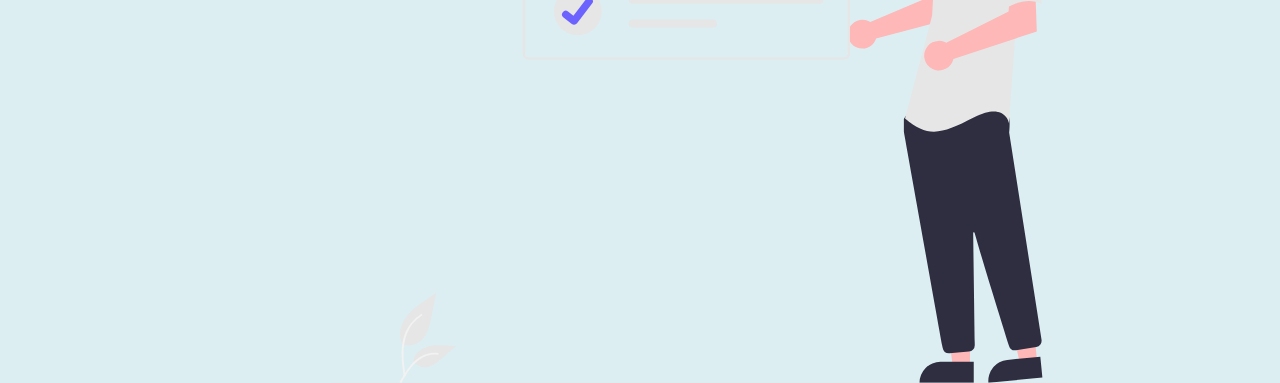
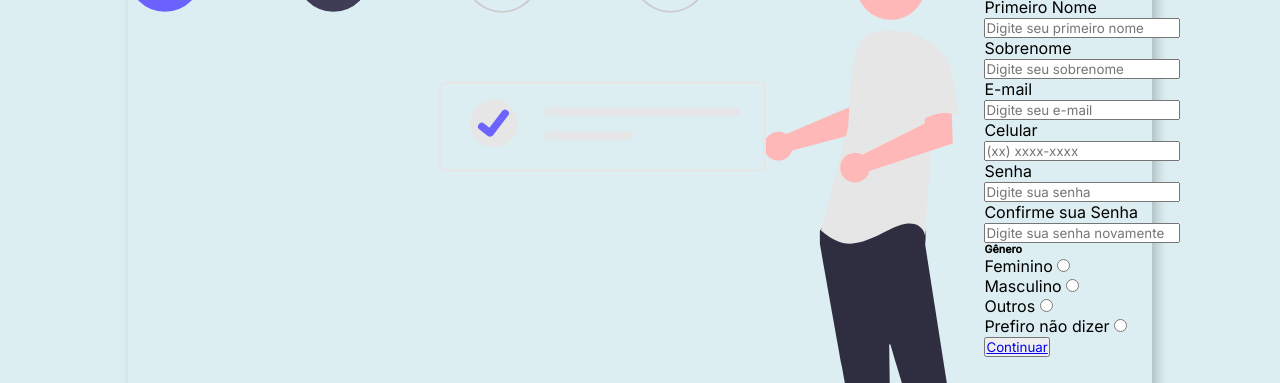
Before and after one commit to Doug-Silva/responsive-registration-form, a plain HTML site: page index.html in a window 1280 px wide. Shown: the part 143-526 px from the top of the page. Drawn offline with Linux system fonts and the light colour scheme.

Commit message:
Editando CSS da pagina 1.1

```diff
--- a/assets/css/style.css
+++ b/assets/css/style.css
@@ -16,4 +16,11 @@ body {
     background: #8ec7d54d;
 }
 
+.container{
+    width: 80%;
+    height: 80vh;
+    display: flex;
+    box-shadow: 5px 5px 10px rgba(0, 0, 0, .212);
+}
+
 /* cor da imagem da foto - #1188b4d7 */
```
